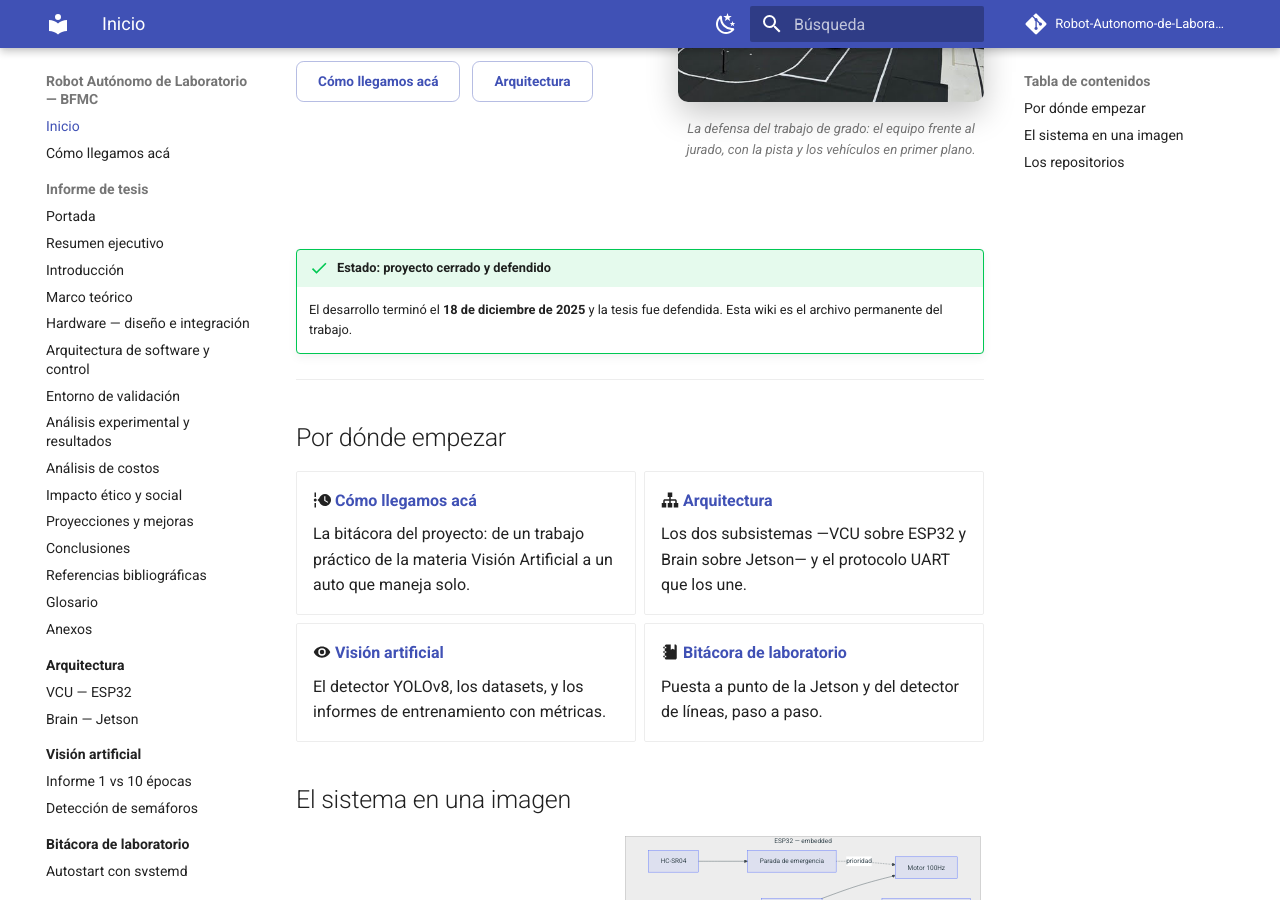
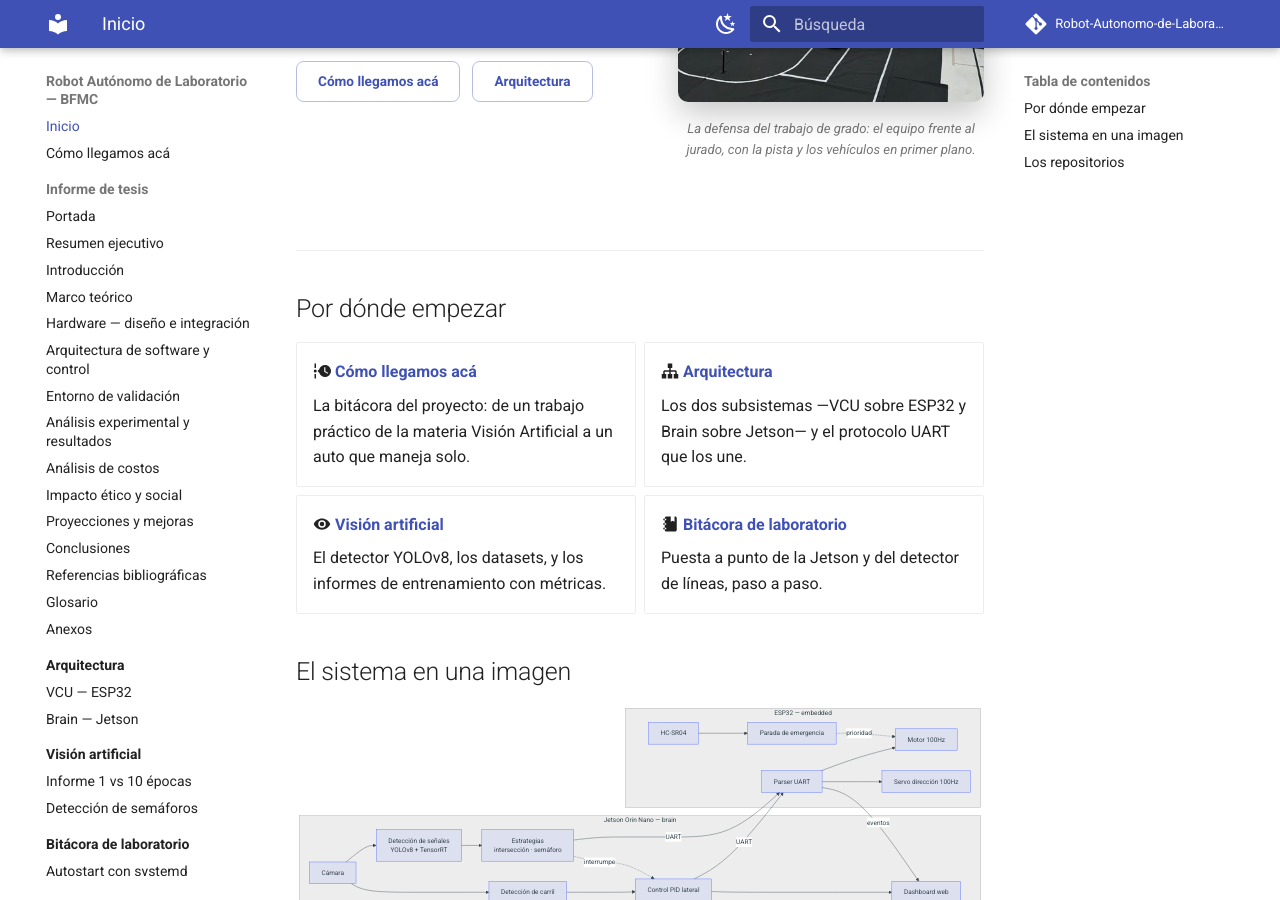
Before and after one commit to Robot-Autonomo-de-Laboratorio-BFMC/Robot-Autonomo-de-Laboratorio-BFMC.github.io, an MkDocs documentation site: the page built from docs/index.md, in a window 1280 px wide and 900 px high, scrolled down 520 px. Built offline with MkDocs 1.6.1 and Material for MkDocs 9.7.7, drawn with Linux system fonts in a browser that asks for light colours.

Commit message:
Inicio: quitar recuadro de estado del proyecto
Co-Authored-By: Claude Opus 5.5 (1M context) <noreply@anthropic.com>

```diff
--- a/docs/index.md
+++ b/docs/index.md
@@ -38,10 +38,6 @@ vehículos en primer plano.
 </figure>
 </div>
 </div>
-
-!!! success "Estado: proyecto cerrado y defendido"
-    El desarrollo terminó el **18 de diciembre de 2025** y la tesis fue defendida.
-    Esta wiki es el archivo permanente del trabajo.
 
 ---
 
```
